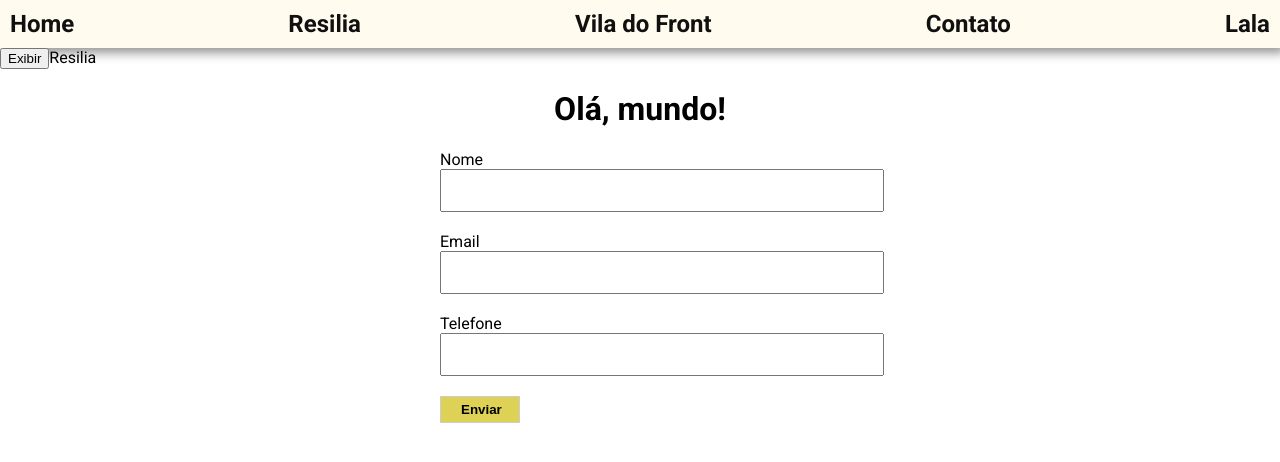
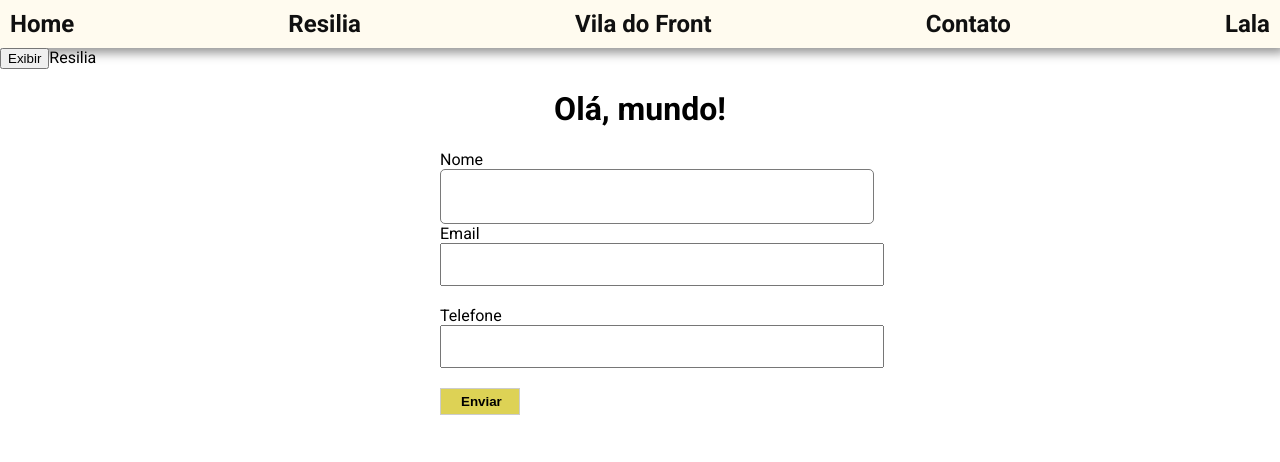
Before and after one commit to rafael-angonese/vila-do-front, a React (Create React App) app: page / in a window 1280 px wide. Shown: the top 462 px of the page. Built offline with nearby package versions, Linux system fonts and the light colour scheme.

Commit message:
:sparkles: chore: include label and css modules into Input component

```diff
--- a/src/components/Input/Input.jsx
+++ b/src/components/Input/Input.jsx
@@ -1,15 +1,20 @@
 import React from "react";
+import Label from "../Label";
 
-// import { Container } from './styles';
+import styles from "./styles.module.css";
 
-function Input({ value, onChange }) {
-  const inputStyle = {
-    width: "100%",
-    padding: "12px 20px",
-    marginBottom: "20px",
-  };
-
-  return <input value={value} onChange={onChange} style={inputStyle} />;
+function Input({ value, label, onChange, type }) {
+  return (
+    <>
+      <Label>{label}</Label>
+      <input
+        type={type}
+        value={value}
+        onChange={onChange}
+        className={styles.input}
+      />
+    </>
+  );
 }
 
 export default Input;
--- /dev/null
+++ b/src/components/Input/styles.module.css
@@ -0,0 +1,12 @@
+.input {
+  width: 100%;
+  padding: 16px;
+  outline: none;
+  border: 0.1px solid var(--gray);
+  font-size: 18px;
+  border-radius: 5px;
+}
+
+.input:focus {
+  border: 1px solid var(--blue);
+}
```
